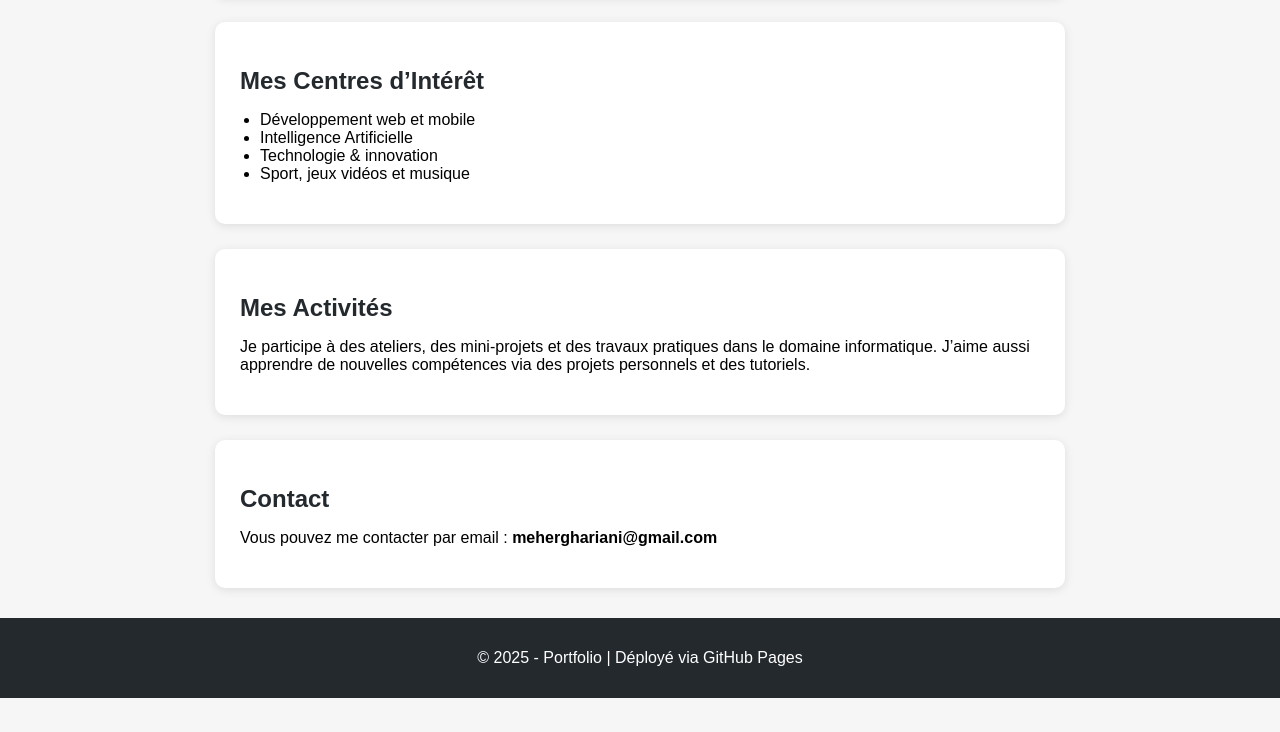
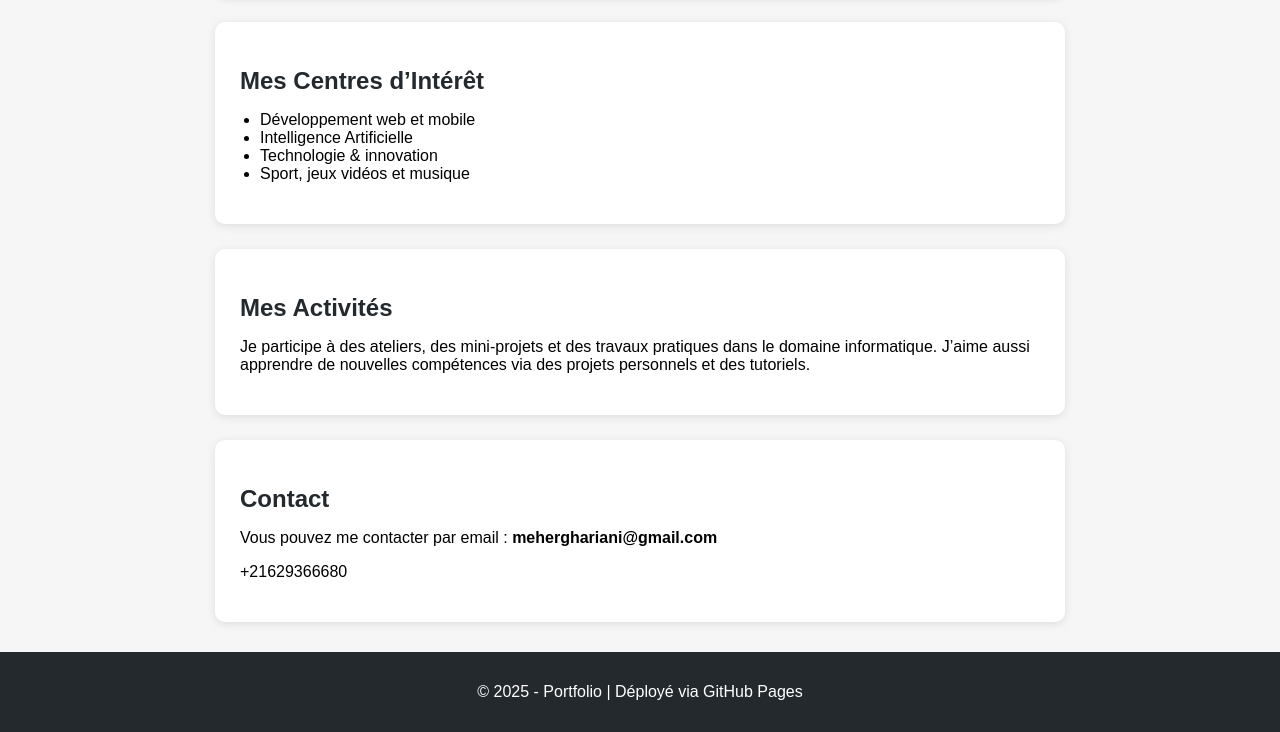
Before and after one commit to meherghariani/deploiement, a plain HTML site: page index.html in a window 1280 px wide. Shown: the part 384-1116 px from the top of the page. Before the commit the page ends 1082 px from the top, so only its background shows below. Drawn offline with Linux system fonts and the light colour scheme.

Commit message:
Add files via upload

```diff
--- a/index.html
+++ b/index.html
@@ -46,6 +46,7 @@
     <section class="section">
         <h2>Contact</h2>
         <p>Vous pouvez me contacter par email : <strong>meherghariani@gmail.com</strong></p>
+        <p>+21629366680</p>
     </section>
 
     <footer>
```
